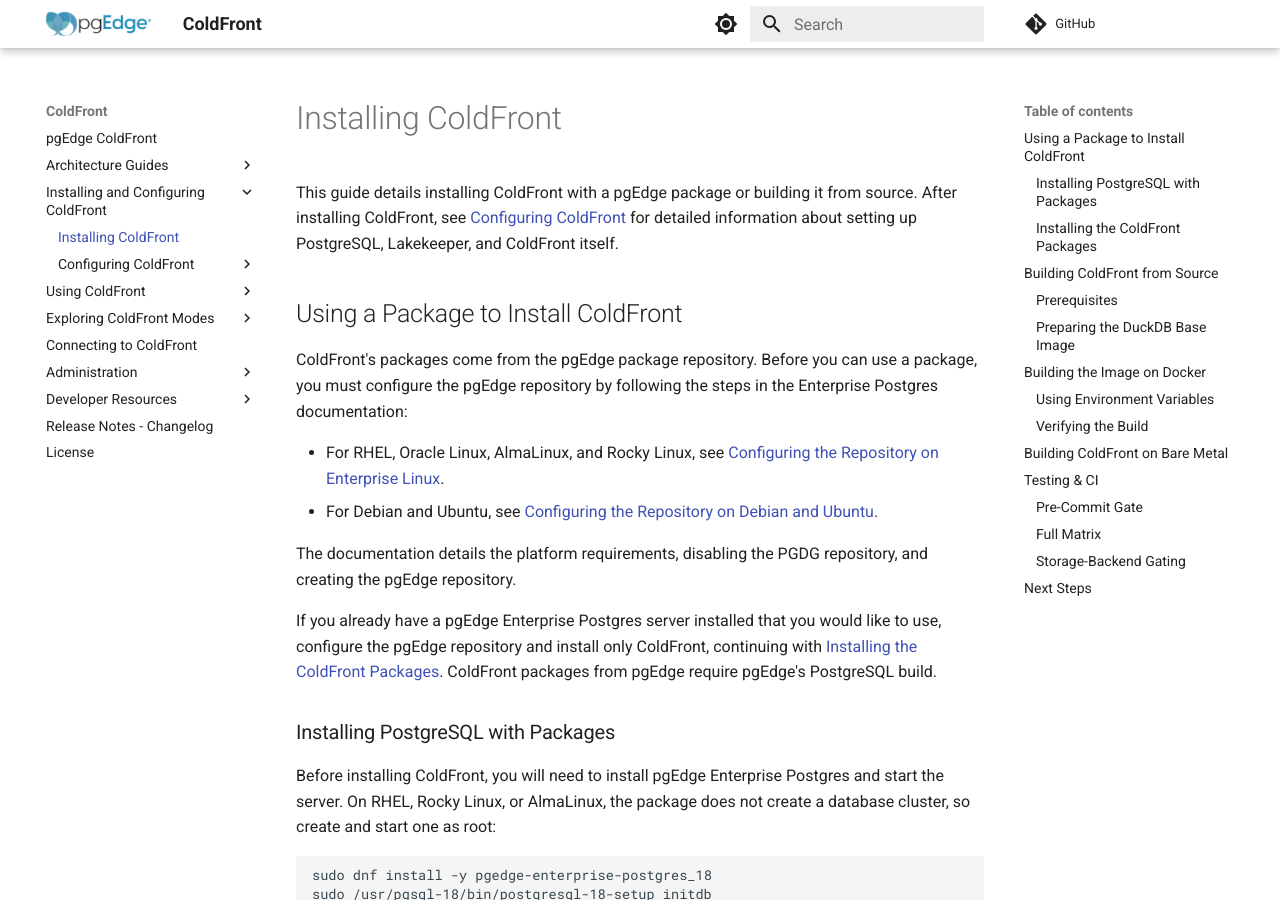
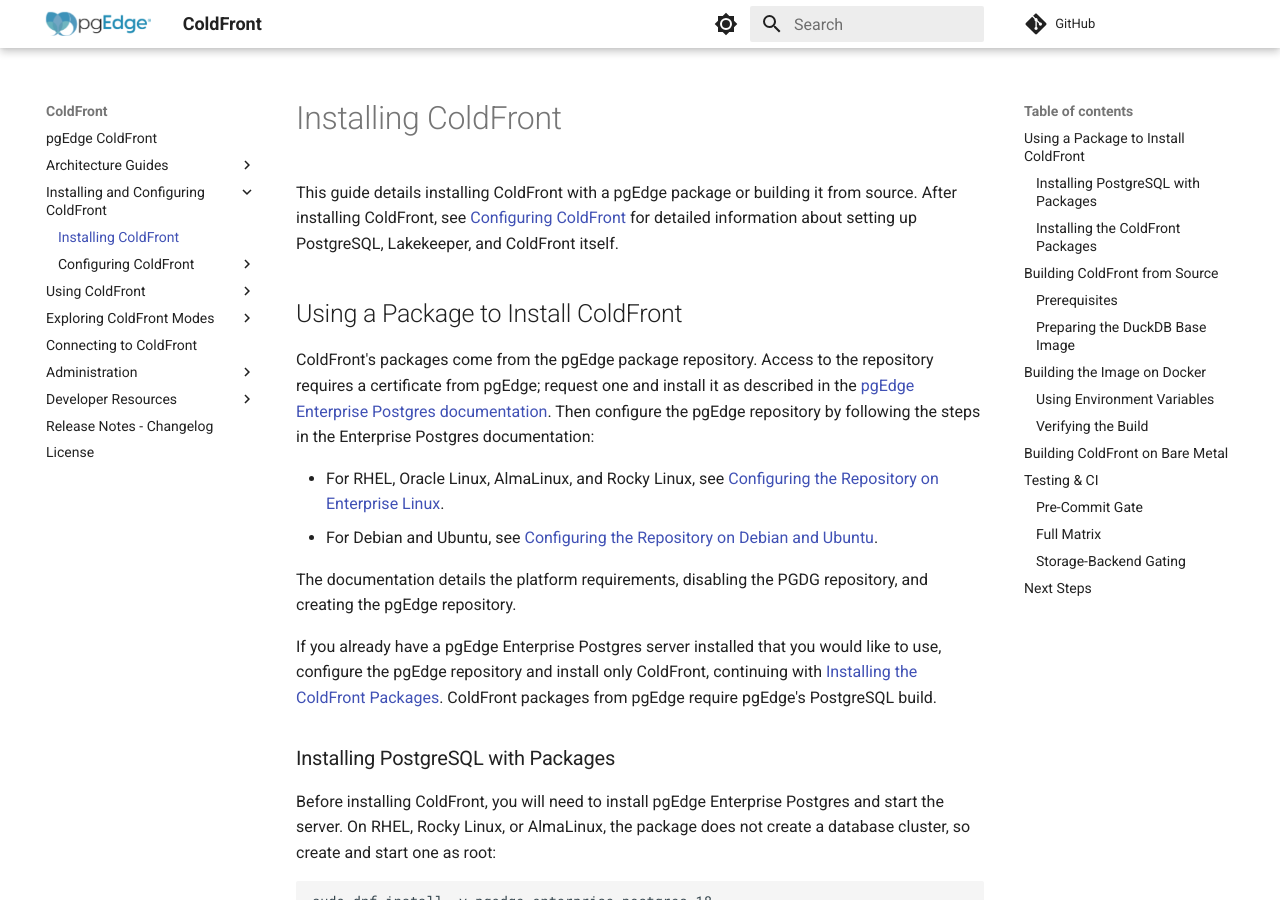
Before and after one commit to pgEdge/coldfront, an MkDocs documentation site: the page built from docs/installation.md, in a window 1280 px wide and 900 px high. Built offline with MkDocs 1.6.1 and Material for MkDocs 9.7.7, drawn with Linux system fonts in a browser that asks for light colours; comment, search, counter and statistics services are not loaded.

Commit message:
docs: say the pgEdge repository requires a certificate

```diff
--- a/docs/installation.md
+++ b/docs/installation.md
@@ -7,9 +7,12 @@ setting up PostgreSQL, Lakekeeper, and ColdFront itself.
 
 ## Using a Package to Install ColdFront
 
-ColdFront's packages come from the pgEdge package repository. Before you
-can use a package, you must configure the pgEdge repository by following
-the steps in the Enterprise Postgres documentation:
+ColdFront's packages come from the pgEdge package repository. Access to the
+repository requires a certificate from pgEdge; request one and install it as
+described in the
+[pgEdge Enterprise Postgres documentation](https://docs.pgedge.com/enterprise/).
+Then configure the pgEdge repository by following the steps in the Enterprise
+Postgres documentation:
 
 - For RHEL, Oracle Linux, AlmaLinux, and Rocky Linux, see
   [Configuring the Repository on Enterprise Linux](https://docs.pgedge.com/enterprise/el/configure-repo/).
```
